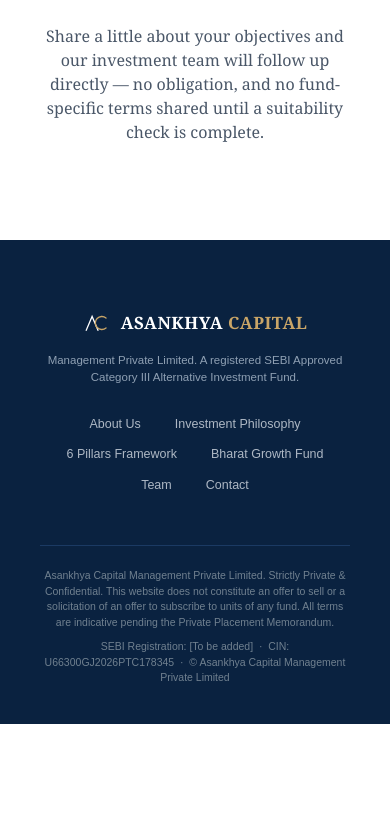
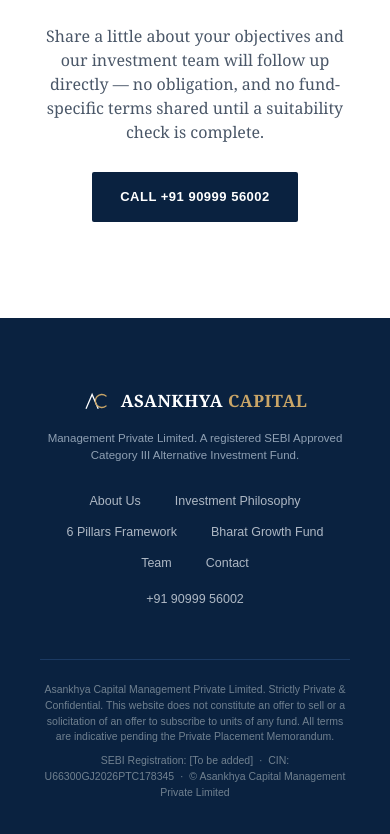
Before and after one commit to sahilshilimkar19/asankhyacapital-website, a React (Vite) app: page / in a window 390 px wide. Shown: the part 6225-7059 px from the top of the page. Before the commit the page ends 6949 px from the top, so only its background shows below. Built offline with nearby package versions, Linux system fonts and the light colour scheme.

Commit message:
Show the phone number in the footer, homepage CTA and structured data
Every footer gets a tap-to-call line, the homepage conversation band gets a Call button, and the number is added to the Organization JSON-LD and the contact page's noscript fallback.

```diff
--- a/contact.html
+++ b/contact.html
@@ -37,7 +37,7 @@
         <p style="font-family: Arial, sans-serif; font-size: 11px; font-weight: 700; letter-spacing: 3px; text-transform: uppercase; color: #9c7a3c">Get In Touch</p>
         <h1 style="margin-top: 1.25rem; font-family: Georgia, serif; font-weight: 700; font-size: 2.5rem; line-height: 1.2; color: #0a2240">Asankhya Capital</h1>
         <p style="margin-top: 1.25rem; font-family: Arial, sans-serif; font-size: 0.95rem; line-height: 1.7; color: #4a5768; max-width: 52ch">Tell us a little about your objectives, and a member of our investment team will follow up directly — no obligation, and no fund-specific terms shared until a suitability check is complete.</p>
-        <p style="margin-top: 1.75rem; font-family: Arial, sans-serif; font-size: 0.9rem"><a href="mailto:info@asankhyacapital.com" style="color: #0a2240">info@asankhyacapital.com</a></p>
+        <p style="margin-top: 1.75rem; font-family: Arial, sans-serif; font-size: 0.9rem"><a href="mailto:info@asankhyacapital.com" style="color: #0a2240">info@asankhyacapital.com</a> · <a href="tel:+919099956002" style="color: #0a2240">+91 90999 56002</a></p>
       </div>
     </noscript>
     <script type="module" src="/src/contact.tsx"></script>
--- a/index.html
+++ b/index.html
@@ -43,6 +43,7 @@
             "logo": "https://asankhyacapital.com/favicon.svg",
             "image": "https://asankhyacapital.com/og-image.svg",
             "email": "info@asankhyacapital.com",
+            "telephone": "+91-90999-56002",
             "description": "Asankhya Capital is a registered SEBI Approved Category III Alternative Investment Fund investing in enduring Indian businesses at the intersection of structural growth and exceptional execution."
           },
           {
--- a/src/components/Cta.module.css
+++ b/src/components/Cta.module.css
@@ -12,3 +12,7 @@
   max-width: 520px;
   margin: 0 auto;
 }
+
+.call {
+  margin-top: 28px;
+}
--- a/src/components/Cta.tsx
+++ b/src/components/Cta.tsx
@@ -1,4 +1,5 @@
 import { ScrollReveal } from './ScrollReveal'
+import { PHONE_DISPLAY, PHONE_HREF } from '../siteContact'
 import s from './Cta.module.css'
 
 export function Cta() {
@@ -14,6 +15,10 @@ export function Cta() {
           directly — no obligation, and no fund-specific terms shared until a suitability
           check is complete.
         </p>
+        {/* The number is in the label so desktops without a dialer can still read it */}
+        <a href={PHONE_HREF} className={`btn btnNavy ${s.call}`}>
+          Call {PHONE_DISPLAY}
+        </a>
       </ScrollReveal>
     </section>
   )
--- a/src/components/Footer.module.css
+++ b/src/components/Footer.module.css
@@ -37,6 +37,12 @@
   font-size: 12.5px;
 }
 
+.phone {
+  margin-top: 18px;
+  font-family: var(--font-sans);
+  font-size: 12.5px;
+}
+
 .link {
   transition: color 0.25s ease;
 }
--- a/src/components/Footer.tsx
+++ b/src/components/Footer.tsx
@@ -1,4 +1,5 @@
 import { Logo } from './Logo'
+import { PHONE_DISPLAY, PHONE_HREF } from '../siteContact'
 import s from './Footer.module.css'
 
 // One centered row: every nav destination plus the footer-only extras
@@ -33,6 +34,11 @@ export function Footer() {
               ))}
             </ul>
           </nav>
+          <p className={s.phone}>
+            <a href={PHONE_HREF} className={s.link}>
+              {PHONE_DISPLAY}
+            </a>
+          </p>
         </div>
         <div className={s.legal}>
           <p>
```
